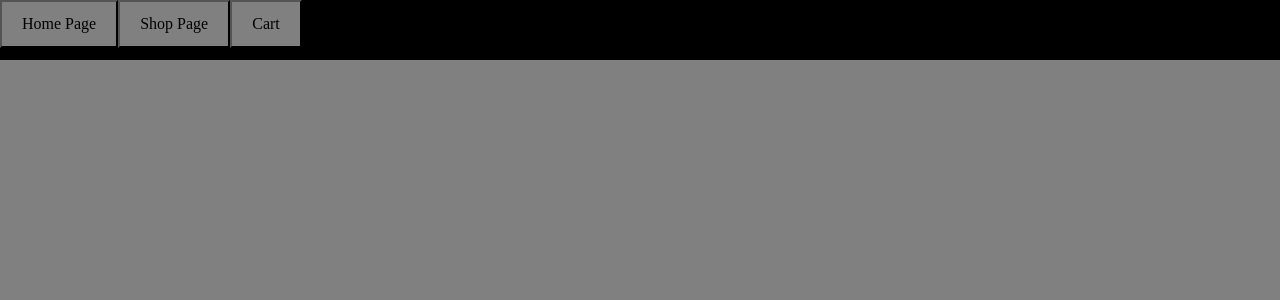
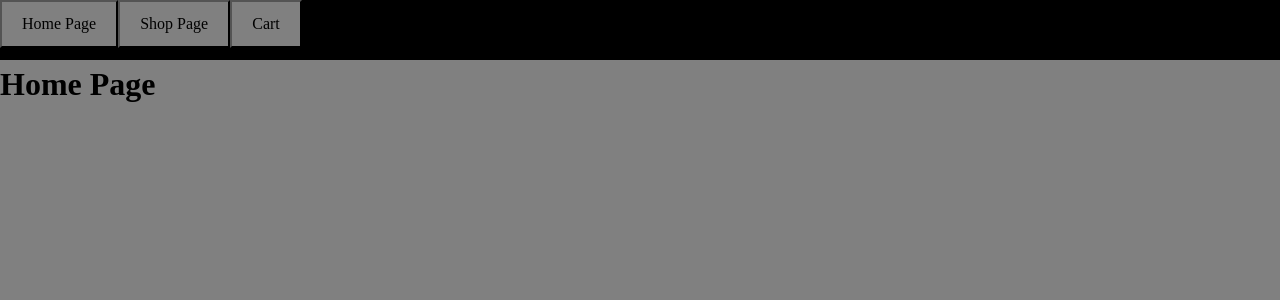
Before and after one commit to Julczan/shopping-cart, a React (Vite) app: page / in a window 1280 px wide. Shown: the top 300 px of the page. Built offline with nearby package versions, Linux system fonts and the light colour scheme.

Commit message:
add routes to homePage, shop and cart

```diff
--- a/src/App.jsx
+++ b/src/App.jsx
@@ -1,7 +1,13 @@
+import { Outlet } from "react-router";
 import Navbar from "./components/Navbar/Navbar";
 
 function App() {
-  return <Navbar />;
+  return (
+    <main>
+      <Navbar />
+      <Outlet />
+    </main>
+  );
 }
 
 export default App;
--- a/src/components/CartPage/CartPage.jsx
+++ b/src/components/CartPage/CartPage.jsx
@@ -0,0 +1,5 @@
+function CartPage() {
+  return <h1>Cart Page</h1>;
+}
+
+export default CartPage;
--- /dev/null
+++ b/src/components/ErrorPage/ErrorPage.jsx
@@ -0,0 +1,13 @@
+import { Link } from "react-router";
+
+function ErrorPage() {
+  return (
+    <div>
+      <h1>Oh no, this route doesn't exist!</h1>
+      <Link to="/">
+        You can go back to the home page by clicking here, though!
+      </Link>
+    </div>
+  );
+}
+export default ErrorPage;
--- a/src/components/HomePage/HomePage.jsx
+++ b/src/components/HomePage/HomePage.jsx
@@ -0,0 +1,5 @@
+function HomePage() {
+  return <h1>Home Page</h1>;
+}
+
+export default HomePage;
--- a/src/components/Navbar/Navbar.jsx
+++ b/src/components/Navbar/Navbar.jsx
@@ -1,5 +1,6 @@
 import { Navigation } from "./Navbar-styles";
 import { Button } from "./Navbar-styles";
+import { Link } from "react-router";
 
 function Navbar() {
   return (
--- a/src/components/ShopPage/ShopPage.jsx
+++ b/src/components/ShopPage/ShopPage.jsx
@@ -0,0 +1,5 @@
+function ShopPage() {
+  return <h1>Shop Page</h1>;
+}
+
+export default ShopPage;
--- a/src/main.jsx
+++ b/src/main.jsx
@@ -1,10 +1,14 @@
 import { StrictMode } from "react";
 import { createRoot } from "react-dom/client";
+import { createBrowserRouter, RouterProvider } from "react-router";
+import routes from "./routes";
 import "./index.css";
 import App from "./App";
 
+const router = createBrowserRouter(routes);
+
 createRoot(document.getElementById("root")).render(
   <StrictMode>
-    <App />
+    <RouterProvider router={router} />
   </StrictMode>,
 );
--- /dev/null
+++ b/src/routes.jsx
@@ -0,0 +1,20 @@
+import App from "./App";
+import CartPage from "./components/CartPage/CartPage";
+import ErrorPage from "./components/ErrorPage/ErrorPage";
+import HomePage from "./components/HomePage/HomePage";
+import ShopPage from "./components/ShopPage/ShopPage";
+
+const routes = [
+  {
+    path: "/",
+    element: <App />,
+    errorElement: <ErrorPage />,
+    children: [
+      { index: true, element: <HomePage /> },
+      { path: "shop", element: <ShopPage /> },
+      { path: "cart", element: <CartPage /> },
+    ],
+  },
+];
+
+export default routes;
```
